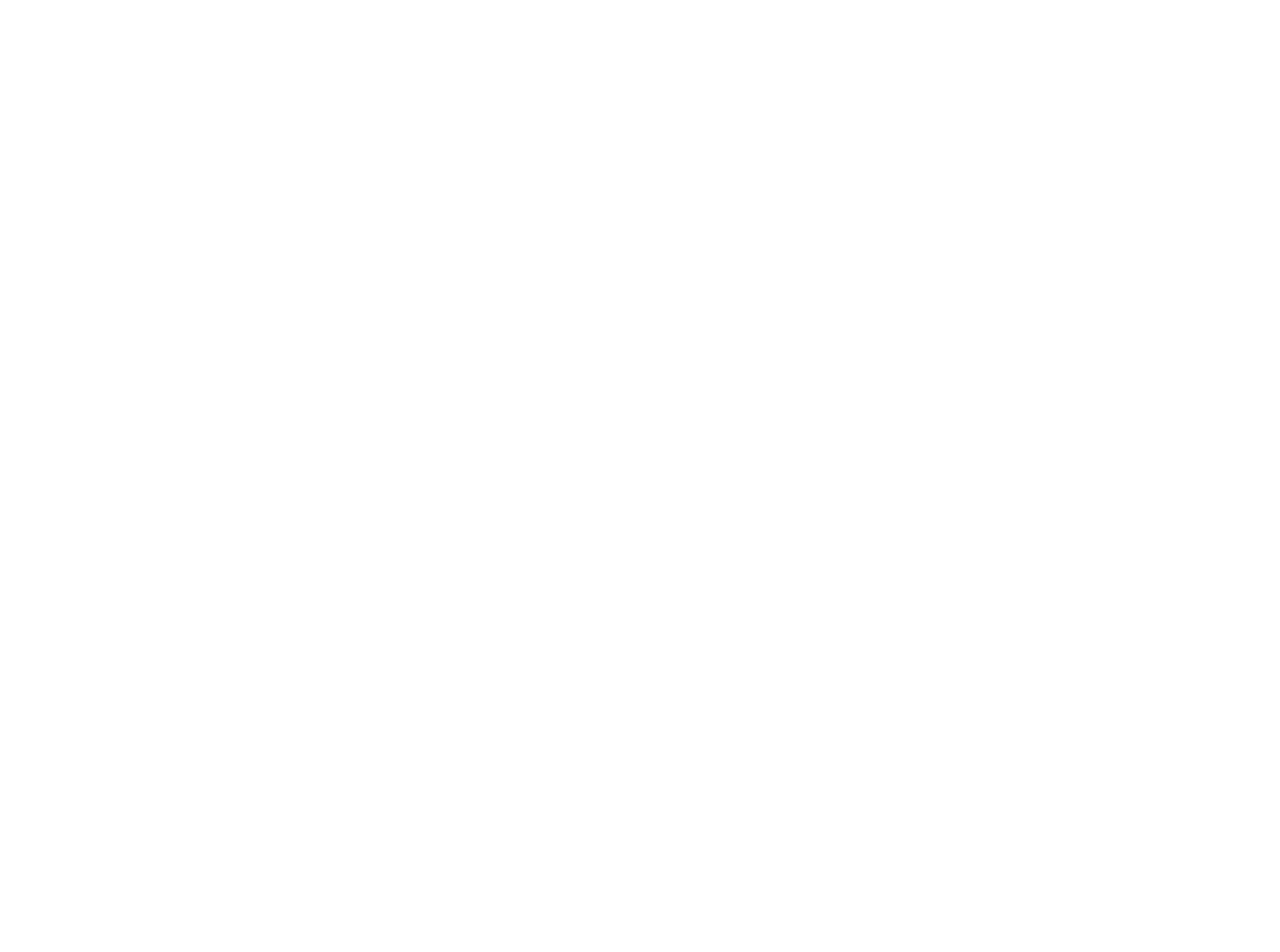
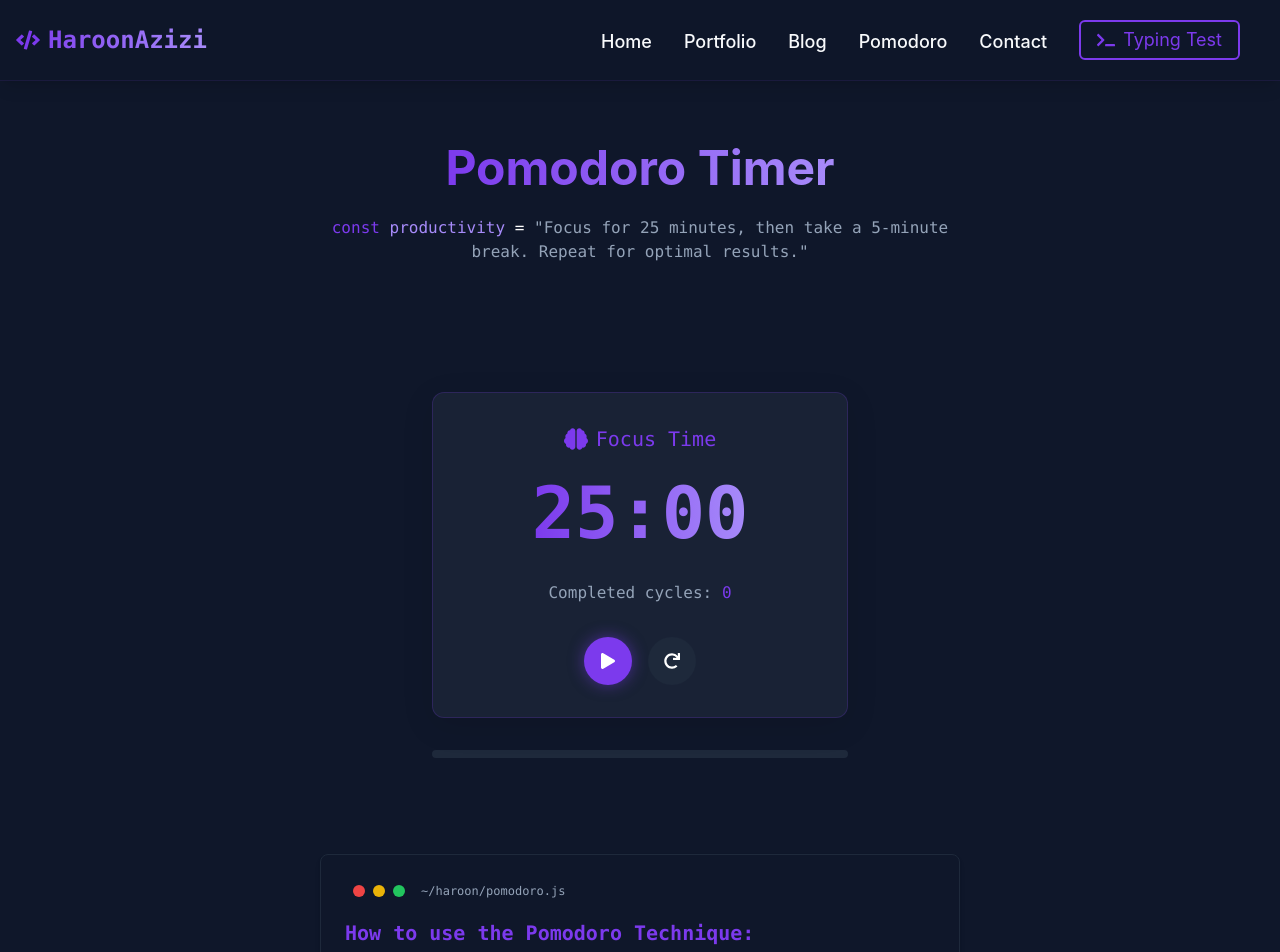
Before and after one commit to HaroonAzizi/portfolio, a Next.js app: page /pomodoro in a window 1280 px wide. Before the commit this address had no page. Shown: the top 952 px of the page. Before the commit the page ends 800 px from the top, so only its background shows below. Built offline with nearby package versions, Linux system fonts and the light colour scheme; no server answers.

Commit message:
added pomodoro timer

```diff
--- a/components/Layout.js
+++ b/components/Layout.js
@@ -45,6 +45,13 @@ export default function Layout({ children }) {
                 className="mt-2 hover:text-theme-accent transition-colors text-lg relative group font-medium"
               >
                 Blog
+                <span className="absolute -bottom-1 left-0 w-0 h-0.5 bg-theme-accent transition-all group-hover:w-full"></span>
+              </Link>
+              <Link
+                href="/pomodoro"
+                className="mt-2 hover:text-theme-accent transition-colors text-lg relative group font-medium"
+              >
+                Pomodoro
                 <span className="absolute -bottom-1 left-0 w-0 h-0.5 bg-theme-accent transition-all group-hover:w-full"></span>
               </Link>
               <Link
@@ -115,6 +122,14 @@ export default function Layout({ children }) {
                   <span className="absolute bottom-0 left-0 w-0 h-0.5 bg-theme-accent transition-all group-hover:w-full"></span>
                 </Link>
                 <Link
+                  href="/pomodoro"
+                  className="block px-3 py-2 rounded-md hover:bg-theme-secondary transition-colors relative group"
+                  onClick={() => setIsMenuOpen(false)}
+                >
+                  Pomodoro
+                  <span className="absolute bottom-0 left-0 w-0 h-0.5 bg-theme-accent transition-all group-hover:w-full"></span>
+                </Link>
+                <Link
                   href="/contact"
                   className="block px-3 py-2 rounded-md hover:bg-theme-secondary transition-colors relative group"
                   onClick={() => setIsMenuOpen(false)}
@@ -152,7 +167,7 @@ export default function Layout({ children }) {
                 className="text-theme-text-muted hover:text-theme-accent transition-colors flex items-center space-x-2"
               >
                 <FaSquareXTwitter size={20} />
-                <span className="font-mono text-sm">X/Twitter</span>
+                {/* <span className="font-mono text-sm">X/Twitter</span> */}
               </a>
               <a
                 href="https://github.com/HaroonAzizi"
@@ -161,7 +176,7 @@ export default function Layout({ children }) {
                 className="text-theme-text-muted hover:text-theme-accent transition-colors flex items-center space-x-2"
               >
                 <FaGithub size={20} />
-                <span className="font-mono text-sm">GitHub</span>
+                {/* <span className="font-mono text-sm">GitHub</span> */}
               </a>
               <a
                 href="https://www.linkedin.com/in/haroon-azizi"
@@ -170,7 +185,7 @@ export default function Layout({ children }) {
                 className="text-theme-text-muted hover:text-theme-accent transition-colors flex items-center space-x-2"
               >
                 <FaLinkedin size={20} />
-                <span className="font-mono text-sm">LinkedIn</span>
+                {/* <span className="font-mono text-sm">LinkedIn</span> */}
               </a>
             </div>
           </div>
--- /dev/null
+++ b/pages/pomodoro.js
@@ -0,0 +1,197 @@
+import { useState, useEffect, useRef } from "react";
+import Head from "next/head";
+import { FaPlay, FaPause, FaRedo, FaCoffee, FaBrain } from "react-icons/fa";
+
+export default function Pomodoro() {
+  // Timer states
+  const [mode, setMode] = useState("focus"); // focus or break
+  const [timeLeft, setTimeLeft] = useState(25 * 60); // 25 minutes in seconds
+  const [isActive, setIsActive] = useState(false);
+  const [cycles, setCycles] = useState(0);
+
+  // Refs
+  const timerRef = useRef(null);
+  const audioRef = useRef(null);
+
+  // Handle timer completion
+  useEffect(() => {
+    if (timeLeft === 0) {
+      if (audioRef.current) {
+        audioRef.current.play();
+      }
+
+      if (mode === "focus") {
+        // Switch to break mode
+        setMode("break");
+        setTimeLeft(5 * 60); // 5 minutes break
+        setCycles(prev => prev + 1);
+      } else {
+        // Switch back to focus mode
+        setMode("focus");
+        setTimeLeft(25 * 60);
+      }
+    }
+  }, [timeLeft, mode]);
+
+  // Timer logic
+  useEffect(() => {
+    if (isActive) {
+      timerRef.current = setInterval(() => {
+        setTimeLeft(prev => prev - 1);
+      }, 1000);
+    } else if (timerRef.current) {
+      clearInterval(timerRef.current);
+    }
+
+    return () => {
+      if (timerRef.current) {
+        clearInterval(timerRef.current);
+      }
+    };
+  }, [isActive]);
+
+  // Format time as MM:SS
+  const formatTime = (seconds) => {
+    const mins = Math.floor(seconds / 60);
+    const secs = seconds % 60;
+    return `${mins.toString().padStart(2, '0')}:${secs.toString().padStart(2, '0')}`;
+  };
+
+  // Timer controls
+  const startTimer = () => setIsActive(true);
+  const pauseTimer = () => setIsActive(false);
+  const resetTimer = () => {
+    setIsActive(false);
+    setMode("focus");
+    setTimeLeft(25 * 60);
+  };
+
+  return (
+    <>
+      <Head>
+        <title>Pomodoro Timer | Haroon Azizi</title>
+        <meta name="description" content="A minimalist Pomodoro timer to boost your productivity" />
+      </Head>
+
+      {/* Hero Section */}
+      <section className="py-20 bg-theme-primary">
+        <div className="max-w-6xl mx-auto px-4">
+          <h1 className="text-4xl md:text-5xl font-bold text-center mb-6">
+            <span className="bg-gradient-to-r from-theme-accent to-theme-accent-light bg-clip-text text-transparent">
+              Pomodoro Timer
+            </span>
+          </h1>
+          <p className="text-theme-text text-center max-w-2xl mx-auto font-mono">
+            <span className="text-theme-accent">const </span>
+            <span className="text-theme-accent-light">productivity</span>
+            <span className="text-white"> = </span>
+            <span className="text-theme-text-muted">
+              &quot;Focus for 25 minutes, then take a 5-minute break. Repeat for optimal results.&quot;
+            </span>
+          </p>
+        </div>
+      </section>
+
+      {/* Timer Section */}
+      <section className="py-12 bg-theme-primary">
+        <div className="max-w-md mx-auto px-4">
+          <div className="glass-card p-8 rounded-lg shadow-glow flex flex-col items-center">
+            {/* Mode indicator */}
+            <div className="mb-6 flex items-center">
+              {mode === "focus" ? (
+                <div className="flex items-center text-theme-accent">
+                  <FaBrain className="mr-2 text-2xl" />
+                  <span className="text-xl font-mono">Focus Time</span>
+                </div>
+              ) : (
+                <div className="flex items-center text-theme-accent-light">
+                  <FaCoffee className="mr-2 text-2xl" />
+                  <span className="text-xl font-mono">Break Time</span>
+                </div>
+              )}
+            </div>
+
+            {/* Timer display */}
+            <div className="text-7xl font-mono mb-8 font-bold bg-gradient-to-r from-theme-accent to-theme-accent-light bg-clip-text text-transparent">
+              {formatTime(timeLeft)}
+            </div>
+
+            {/* Cycles counter */}
+            <div className="mb-8 text-theme-text-muted font-mono">
+              Completed cycles: <span className="text-theme-accent">{cycles}</span>
+            </div>
+
+            {/* Controls */}
+            <div className="flex space-x-4">
+              {!isActive ? (
+                <button
+                  onClick={startTimer}
+                  className="p-4 bg-theme-accent text-white rounded-full hover:bg-theme-accent-light transition-colors shadow-glow"
+                >
+                  <FaPlay />
+                </button>
+              ) : (
+                <button
+                  onClick={pauseTimer}
+                  className="p-4 bg-theme-secondary text-white rounded-full hover:bg-gray-700 transition-colors"
+                >
+                  <FaPause />
+                </button>
+              )}
+
+              <button
+                onClick={resetTimer}
+                className="p-4 bg-theme-secondary text-white rounded-full hover:bg-gray-700 transition-colors"
+              >
+                <FaRedo />
+              </button>
+            </div>
+          </div>
+
+          {/* Progress bar */}
+          <div className="mt-8 h-2 bg-theme-secondary rounded-full overflow-hidden">
+            <div
+              className={`h-full ${mode === "focus" ? "bg-theme-accent" : "bg-theme-accent-light"}`}
+              style={{
+                width: `${mode === "focus"
+                  ? ((25 * 60 - timeLeft) / (25 * 60)) * 100
+                  : ((5 * 60 - timeLeft) / (5 * 60)) * 100}%`
+              }}
+            ></div>
+          </div>
+        </div>
+      </section>
+
+      {/* Instructions Section */}
+      <section className="py-12 bg-theme-primary">
+        <div className="max-w-2xl mx-auto px-4">
+          <div className="terminal p-6">
+            <div className="flex items-center px-2 py-1 mb-4">
+              <div className="w-3 h-3 rounded-full bg-red-500 mr-2"></div>
+              <div className="w-3 h-3 rounded-full bg-yellow-500 mr-2"></div>
+              <div className="w-3 h-3 rounded-full bg-green-500"></div>
+              <div className="ml-4 text-xs text-theme-text-muted font-mono">
+                ~/haroon/pomodoro.js
+              </div>
+            </div>
+            <h2 className="text-xl font-bold mb-4 font-mono text-theme-accent">
+              How to use the Pomodoro Technique:
+            </h2>
+            <ol className="list-decimal list-inside text-theme-text-muted space-y-2 font-mono">
+              <li>Focus intensely for 25 minutes</li>
+              <li>Take a short 5-minute break</li>
+              <li>After 4 cycles, take a longer break (15-30 minutes)</li>
+              <li>Repeat to maximize productivity and prevent burnout</li>
+            </ol>
+          </div>
+        </div>
+      </section>
+
+      {/* Audio element for notification */}
+      <audio ref={audioRef} preload="auto">
+        <source src="/sounds/bell.mp3" type="audio/mpeg" />
+        Your browser does not support the audio element.
+      </audio>
+    </>
+  );
+}
```
